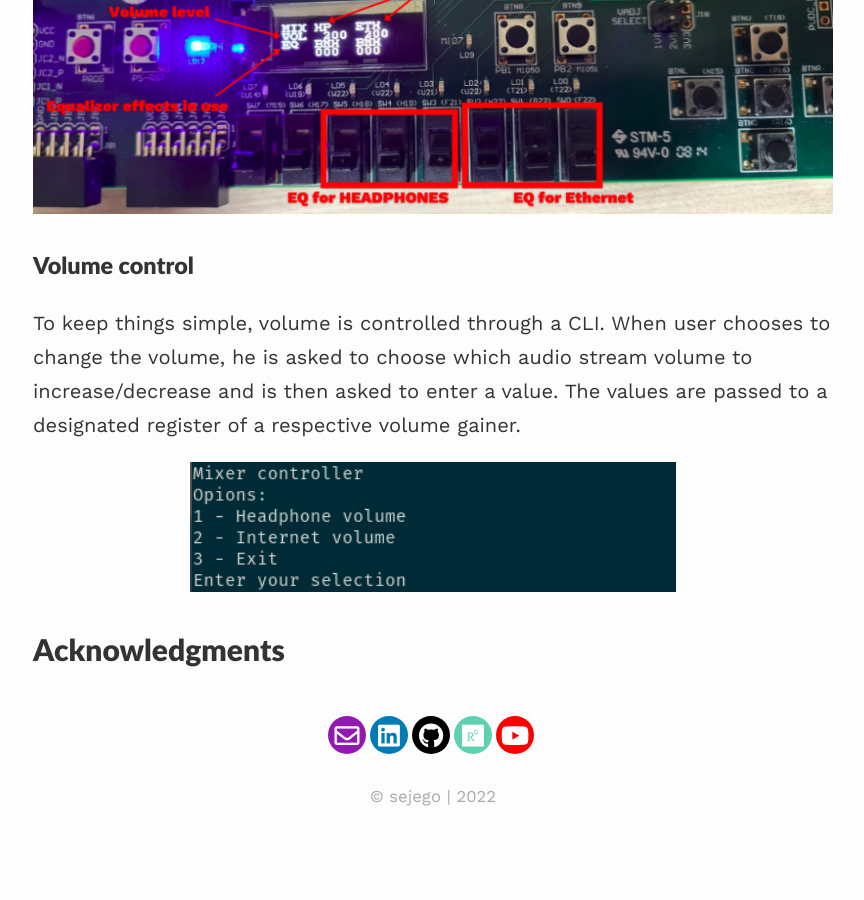
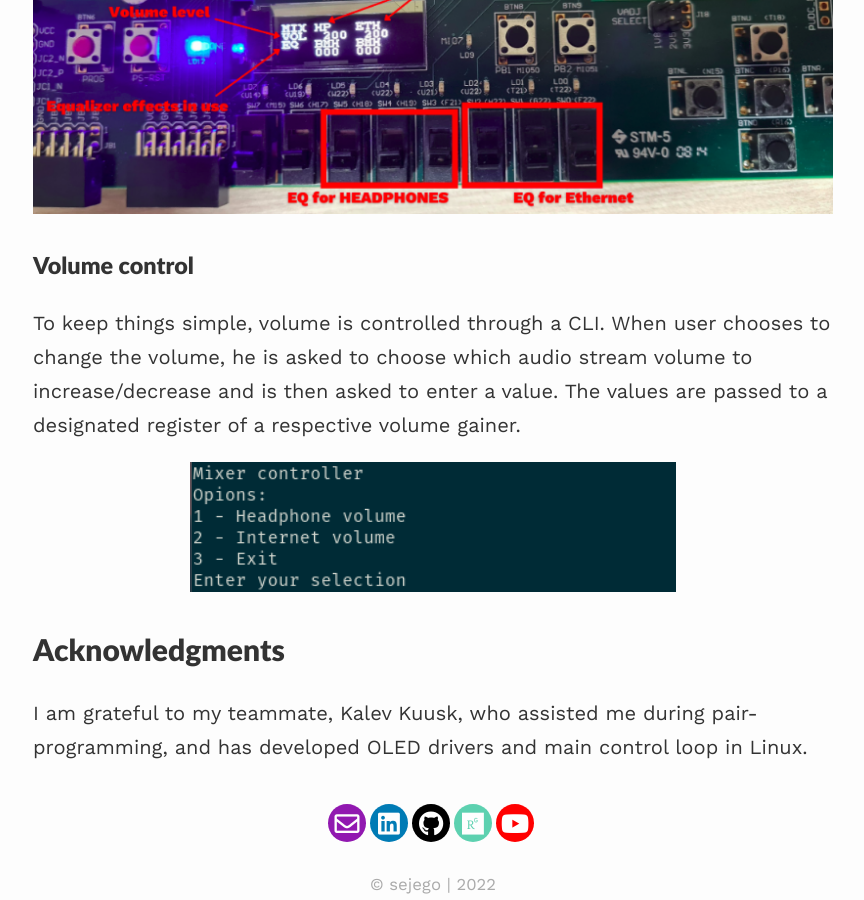
Before and after one commit to sejego/sejego, a Jekyll site: the page built from _personal/1_audio_mixer.md, in a window 1280 px wide and 900 px high, scrolled down 2479 px. Shown: the whole window, without its empty margins (207-1071 px from the left). Built offline with Jekyll 4.4.1, drawn with Linux system fonts in a browser that asks for light colours; nearby versions of some CDN libraries; before the commit the page ends 3291 px from its top, so only the background shows below that; part of the change alters nothing that is shown.

```diff
--- a/_personal/1_audio_mixer.md
+++ b/_personal/1_audio_mixer.md
@@ -1,14 +1,14 @@
 ---
 layout: project
 title: Audio Mixer
-description: Hardware and software development project on Zynq-7000 ZedBoard
+description: Hardware/software development on Zynq-7000 ZedBoard
 published: true
 ---
 
 This is a final project for IAS0550 Systems-on-Chip class which combines hardware (HW) design on FPGA and embedded software (SW) development.
 Both HW and SW was developed for [Zynq-7000 ARM/FPGA SoC Development Board](https://www.avnet.com/wps/portal/us/products/avnet-boards/avnet-board-families/zedboard/){:target="_blank"}. In this project, I gained an extensive understanding of how HW is interfaced with SW, learned to customize provided HW IP to specific needs, and got hands-on experience in embedded Linux development by writing drivers in C.
 
-<a href="" target="https://github.com/sejego/audio-mixer"><span class="label">View source code</span></a>
+<a href="https://github.com/sejego/audio-mixer" target="_blank"><span class="label">View source code</span></a>
 
 ## Project task
 
@@ -49,3 +49,5 @@ To keep things simple, volume is controlled through a CLI. When user chooses to
 {: refdef}
 
 ## Acknowledgments
+
+I am grateful to my teammate, Kalev Kuusk, who assisted me during pair-programming, and has developed OLED drivers and main control loop in Linux.
```
